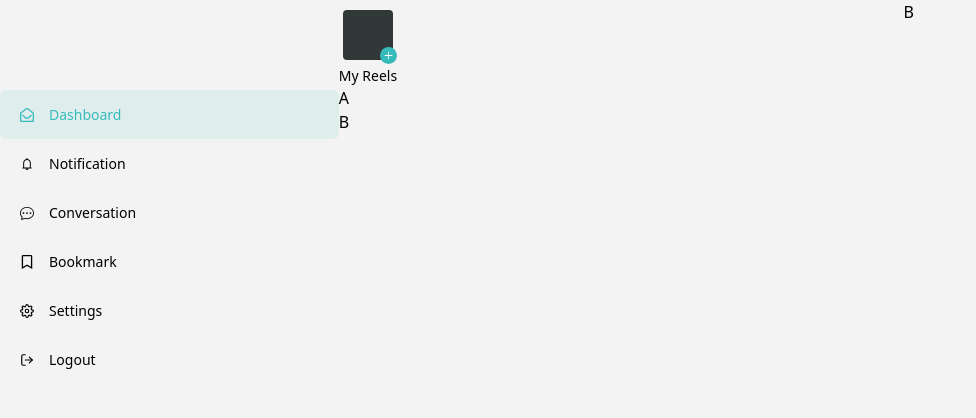
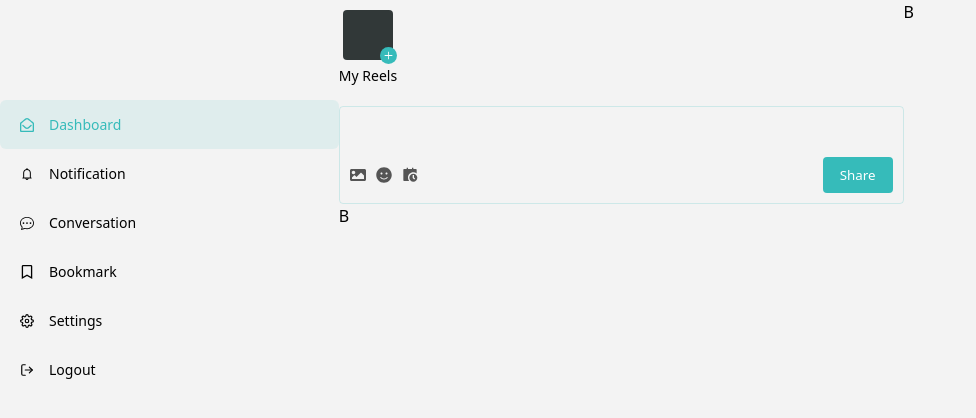
Before and after one commit to abolajii/justwrite, a React (Vite) app: page /dashboard in a window 1280 px wide. Shown: the top 418 px of the page, without its empty margins (0-976 px from the left). Built offline with nearby package versions, Linux system fonts and the light colour scheme.

Commit message:
structure

```diff
--- a/src/components/BottomTab.jsx
+++ b/src/components/BottomTab.jsx
@@ -1,7 +1,69 @@
-import React from "react";
+import { FaImage, FaSmile } from "react-icons/fa";
+import React, { useState } from "react";
+
+import { AiOutlineGif } from "react-icons/ai";
+import { RiCalendarScheduleFill } from "react-icons/ri";
+import { Spinner } from "./Spinner";
+import styled from "styled-components";
+
+const Container = styled.div``;
+
+const IconBox = styled.div`
+  display: flex;
+  gap: 10px;
+  color: #555;
+  position: relative;
+
+  svg {
+    cursor: pointer;
+    transition: color 0.5s ease;
+
+    &:hover {
+      color: #28a69e; /* Change color on hover */
+    }
+  }
+`;
+
+const ShareButton = styled.button`
+  background-color: #36bbba;
+  color: white;
+  border: none;
+  border-radius: 4px;
+  padding: 9px 12px;
+  width: 70px;
+  cursor: pointer;
+
+  &:hover {
+    background-color: #28a69e; /* Darken on hover */
+  }
+`;
 
 const BottomTab = () => {
-  return <div>BottomTab</div>;
+  const [loading, setLoading] = useState(false); // To handle loading state
+
+  return (
+    <Container className="flex align-center justify-between">
+      <div>
+        <IconBox>
+          <FaImage title="Add Image" />
+          <input
+            type="file"
+            id="imageUpload"
+            accept="image/*"
+            style={{ display: "none" }}
+          />
+          <FaSmile title="Add Emoji" className="relative" />
+          {/* <AiOutlineGif title="GIF" /> */}
+          <RiCalendarScheduleFill title="Schedule Post" />
+        </IconBox>
+      </div>
+      <div>
+        <ShareButton className="center">
+          {loading ? <Spinner /> : "Share"}
+        </ShareButton>
+      </div>
+    </Container>
+  );
 };
 
 export default BottomTab;
--- a/src/components/Sidebar.jsx
+++ b/src/components/Sidebar.jsx
@@ -16,6 +16,7 @@ const Logo = styled.div`
   height: 50px;
   width: 50px;
   margin: 20px;
+  margin-bottom: 30px;
 `;
 
 const Top = styled.div`
--- /dev/null
+++ b/src/components/Spinner.jsx
@@ -0,0 +1,19 @@
+import styled from "styled-components";
+
+export const Spinner = styled.div`
+  border: 2px solid rgba(191, 153, 251, 0.4);
+  border-top: 2px solid #abe4dd;
+  border-radius: 50%;
+  width: 13px;
+  height: 13px;
+  animation: spin 1s linear infinite;
+
+  @keyframes spin {
+    0% {
+      transform: rotate(0deg);
+    }
+    100% {
+      transform: rotate(360deg);
+    }
+  }
+`;
--- a/src/components/Textarea.jsx
+++ b/src/components/Textarea.jsx
@@ -1,7 +1,54 @@
-import React from "react";
+import React, { useEffect, useRef, useState } from "react";
+
+import styled from "styled-components";
+
+const Container = styled.div`
+  outline: none;
+  font-size: 16px;
+  min-height: 40px;
+  width: 100%;
+`;
+
+const MentionSpan = styled.span`
+  color: #007bff; /* Blue color for mentions */
+  font-weight: bold;
+`;
 
 const Textarea = () => {
-  return <div>Textarea</div>;
+  const [content, setContent] = useState();
+  const containerRef = useRef(null);
+
+  // Function to process text and wrap mentions in MentionSpan with actual names
+  const formatTextWithMentions = (text) => {
+    return text?.replace(/@(\w+)/g, (_, name) => {
+      return `<span style='color: #28a69e; font-weight: normal;'>@${name}</span>`;
+    });
+  };
+
+  const handleInput = (e) => {
+    setContent(e.target.innerText);
+  };
+
+  useEffect(() => {
+    if (containerRef.current) {
+      const range = document.createRange();
+      const selection = window.getSelection();
+      range.selectNodeContents(containerRef.current);
+      range.collapse(false); // Move cursor to the end
+      selection.removeAllRanges();
+      selection.addRange(range);
+    }
+  }, [content]);
+
+  return (
+    <Container
+      contentEditable
+      ref={containerRef}
+      onInput={handleInput}
+      dangerouslySetInnerHTML={{ __html: formatTextWithMentions(content) }}
+      suppressContentEditableWarning
+    />
+  );
 };
 
 export default Textarea;
--- /dev/null
+++ b/src/pages/CreatePost.jsx
@@ -0,0 +1,31 @@
+import BottomTab from "../components/BottomTab";
+import React from "react";
+import Textarea from "../components/Textarea";
+import styled from "styled-components";
+
+const CreatePost = () => {
+  return (
+    <Container>
+      <Inner>
+        <Textarea />
+        <Image />
+        <BottomTab />
+      </Inner>
+    </Container>
+  );
+};
+
+const Container = styled.div``;
+
+const Inner = styled.div`
+  border: 1px solid rgba(54, 187, 186, 0.2);
+  padding: 10px;
+  border-radius: 4px;
+  margin-top: 20px;
+`;
+
+const Image = styled.div`
+  max-height: 600px;
+`;
+
+export default CreatePost;
--- a/src/pages/Feeds.jsx
+++ b/src/pages/Feeds.jsx
@@ -1,9 +1,12 @@
+import CreatePost from "./CreatePost";
 import React from "react";
 
 const Feeds = () => {
   return (
     <div>
-      <div>A</div>
+      <div>
+        <CreatePost />
+      </div>
       <div>B</div>
     </div>
   );
```
